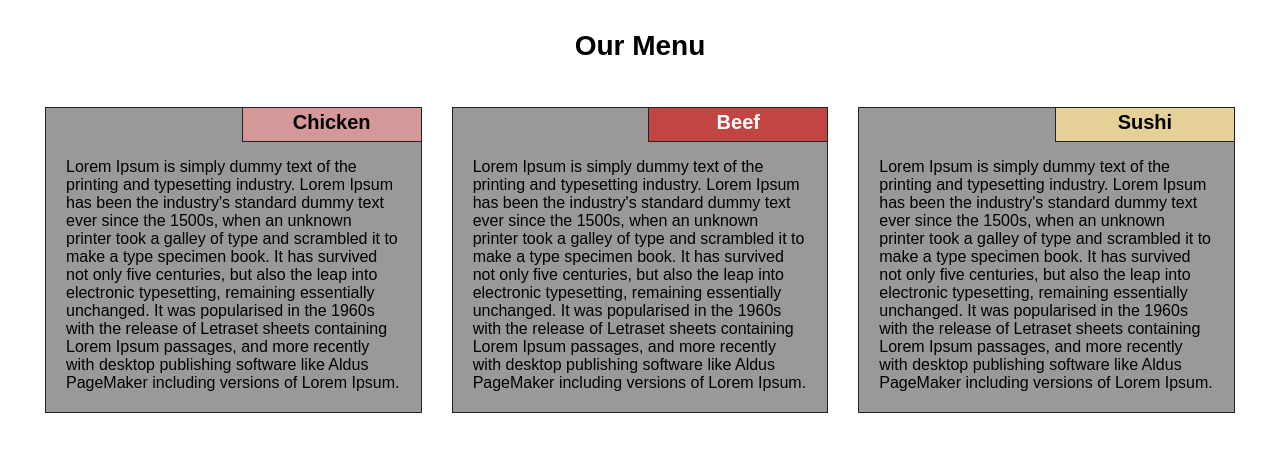
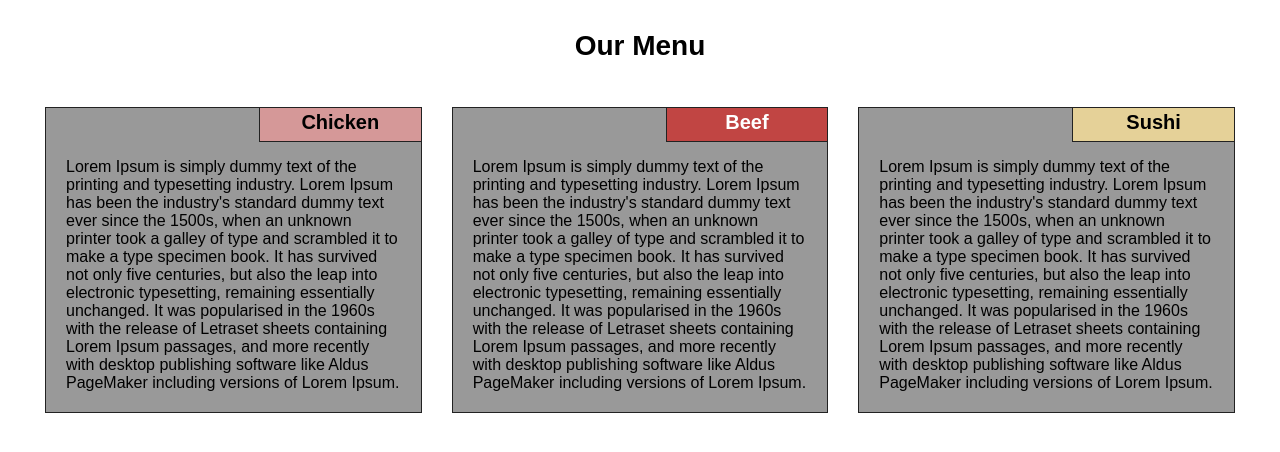
Before and after one commit to aliniyazii/coursera-web-developer, a plain HTML site: page module2-solution/index.html in a window 1280 px wide. Drawn offline with Linux system fonts and the light colour scheme.

Commit message:
Update style.css

```diff
--- a/module2-solution/css/style.css
+++ b/module2-solution/css/style.css
@@ -19,7 +19,7 @@ h1 {
 }
 
 h2 {
-    width: 180px;
+    width: 40%;
     height: 35px;
     font-size: 125%;
     text-align: center;
```
